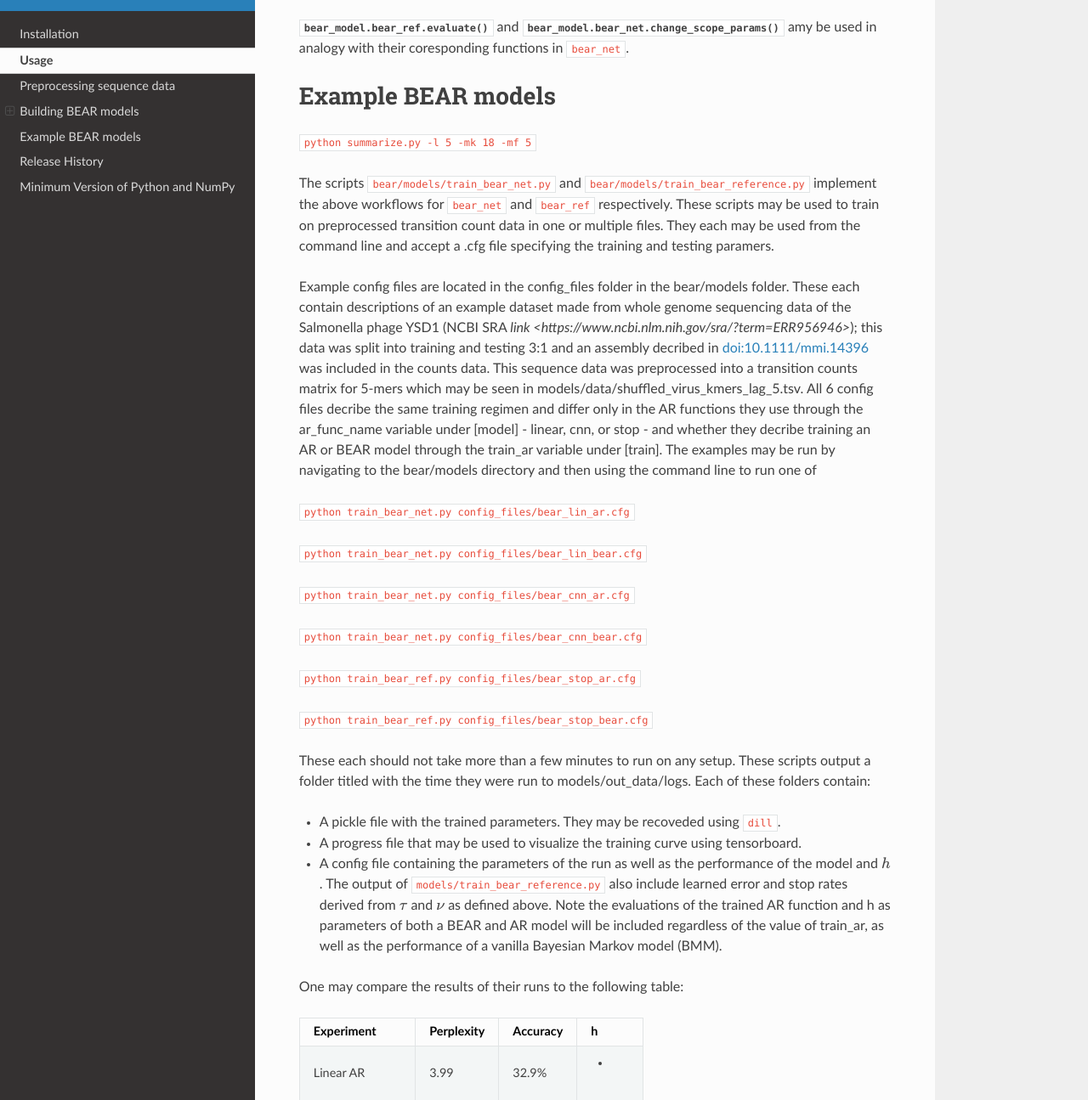
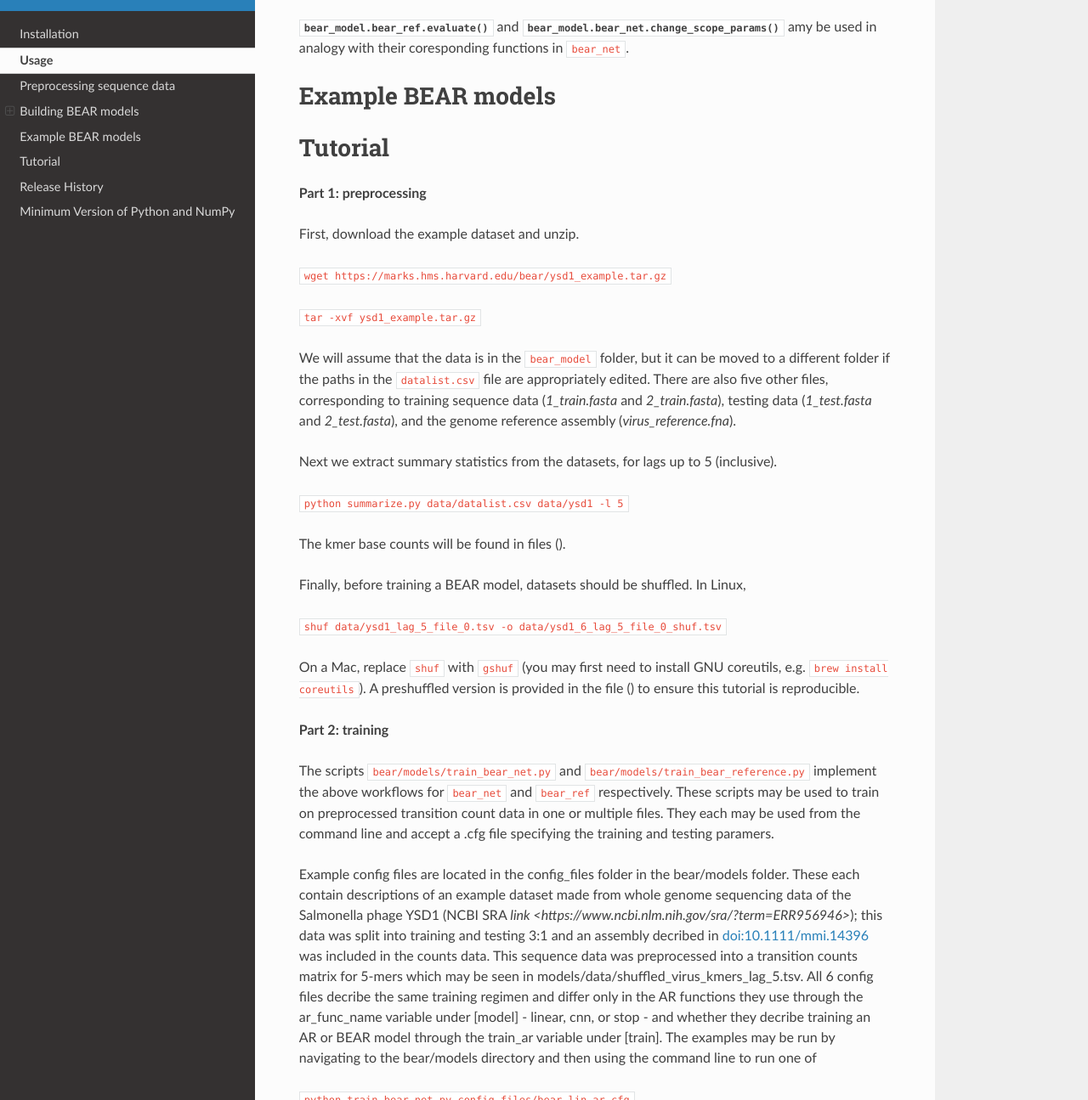
Before and after one commit to debbiemarkslab/BEAR, a Sphinx documentation site: the page built from docs/source/usage.rst, in a window 1280 px wide and 1400 px high, scrolled down 2129 px, cut to the strip 105-1400 px from the top of the window. Shown: the whole strip at 85% size. Built offline with Sphinx 7.4.7 and the Read the Docs theme 2.0.0, drawn with Linux system fonts in a browser that asks for light colours.

Commit message:
Tutorial draft for preprocessing

```diff
--- a/docs/source/usage.rst
+++ b/docs/source/usage.rst
@@ -87,7 +87,41 @@ The submodule ``bear_ref`` allows one to train models of this type using
 Example BEAR models
 ###################
 
-``python summarize.py -l 5 -mk 18 -mf 5``
+########
+Tutorial
+########
+
+**Part 1: preprocessing**
+
+First, download the example dataset and unzip.
+
+``wget https://marks.hms.harvard.edu/bear/ysd1_example.tar.gz``
+
+``tar -xvf ysd1_example.tar.gz``
+
+We will assume that the data is in the ``bear_model`` folder, but it can be
+moved to a different folder if the paths in the ``datalist.csv`` file
+are appropriately edited. There are also five other files, corresponding to
+training sequence data (`1_train.fasta` and `2_train.fasta`),
+testing data (`1_test.fasta` and `2_test.fasta`), and the genome reference
+assembly (`virus_reference.fna`).
+
+Next we extract summary statistics from the datasets, for lags up to 5 (inclusive).
+
+``python summarize.py data/datalist.csv data/ysd1 -l 5``
+
+The kmer base counts will be found in files ().
+
+Finally, before training a BEAR model, datasets should be shuffled. In Linux,
+
+``shuf data/ysd1_lag_5_file_0.tsv -o data/ysd1_6_lag_5_file_0_shuf.tsv``
+
+On a Mac, replace ``shuf`` with ``gshuf`` (you may first need to install
+GNU coreutils, e.g. ``brew install coreutils``).
+A preshuffled version is provided in the file () to ensure this tutorial is
+reproducible.
+
+**Part 2: training**
 
 The scripts ``bear/models/train_bear_net.py`` and ``bear/models/train_bear_reference.py`` implement the above workflows for ``bear_net`` and ``bear_ref`` respectively.
 These scripts may be used to train on preprocessed transition count data in one or multiple files.
```
Also changed, not shown: docs/source/installation.rst (+6 -6 lines).
